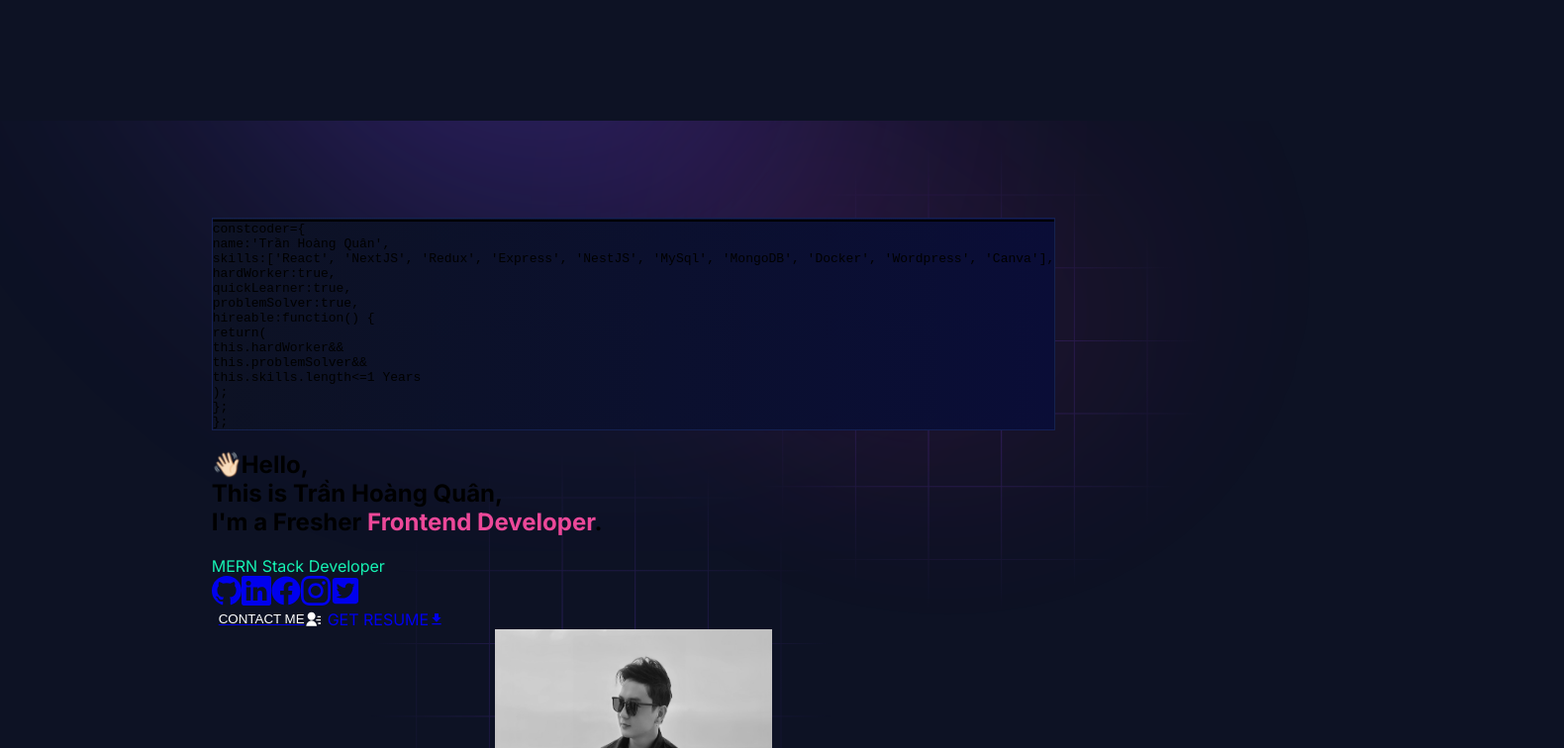
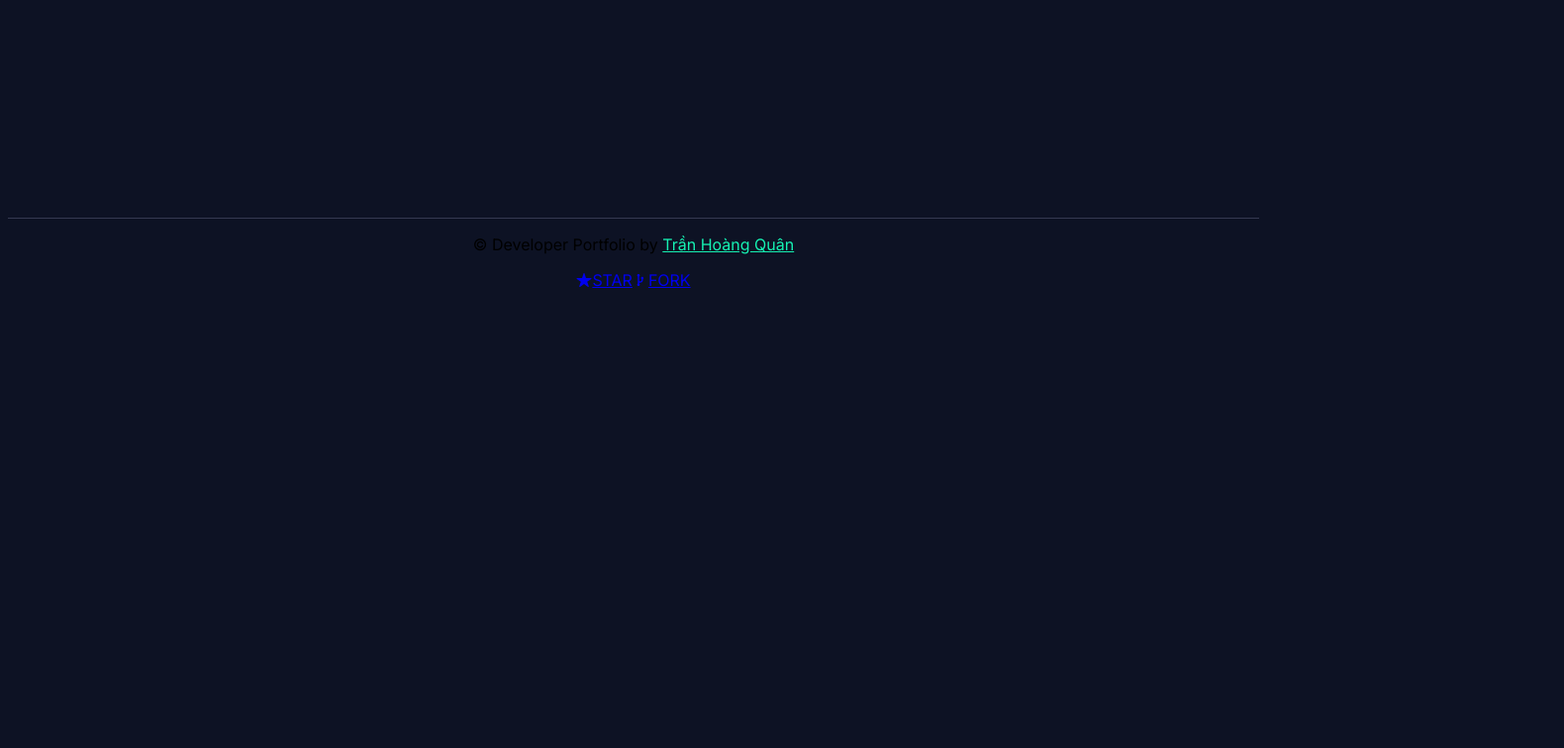
Before and after one commit to thquan0308/portfolio-cv, a Next.js app: page / in a window 1280 px wide. Shown: the part 620-1376 px from the top of the page at 99% size, 1580 px wide, since content can reach past the window. After the commit the page ends 921 px from the top, so only its background shows below. Built offline with nearby package versions, Linux system fonts and the light colour scheme; no server answers.

Commit message:
Convert page.js to client component

```diff
--- a/app/page.js
+++ b/app/page.js
@@ -27,13 +27,13 @@
 
   return (
     <div suppressHydrationWarning>
-      <HeroSection />
+      {/* <HeroSection />
       <AboutSection />
       <Experience />
       <Skills />
       <Projects />
       <Education />
-      <ContactSection />
+      <ContactSection /> */}
     </div>
   );
 }
```
